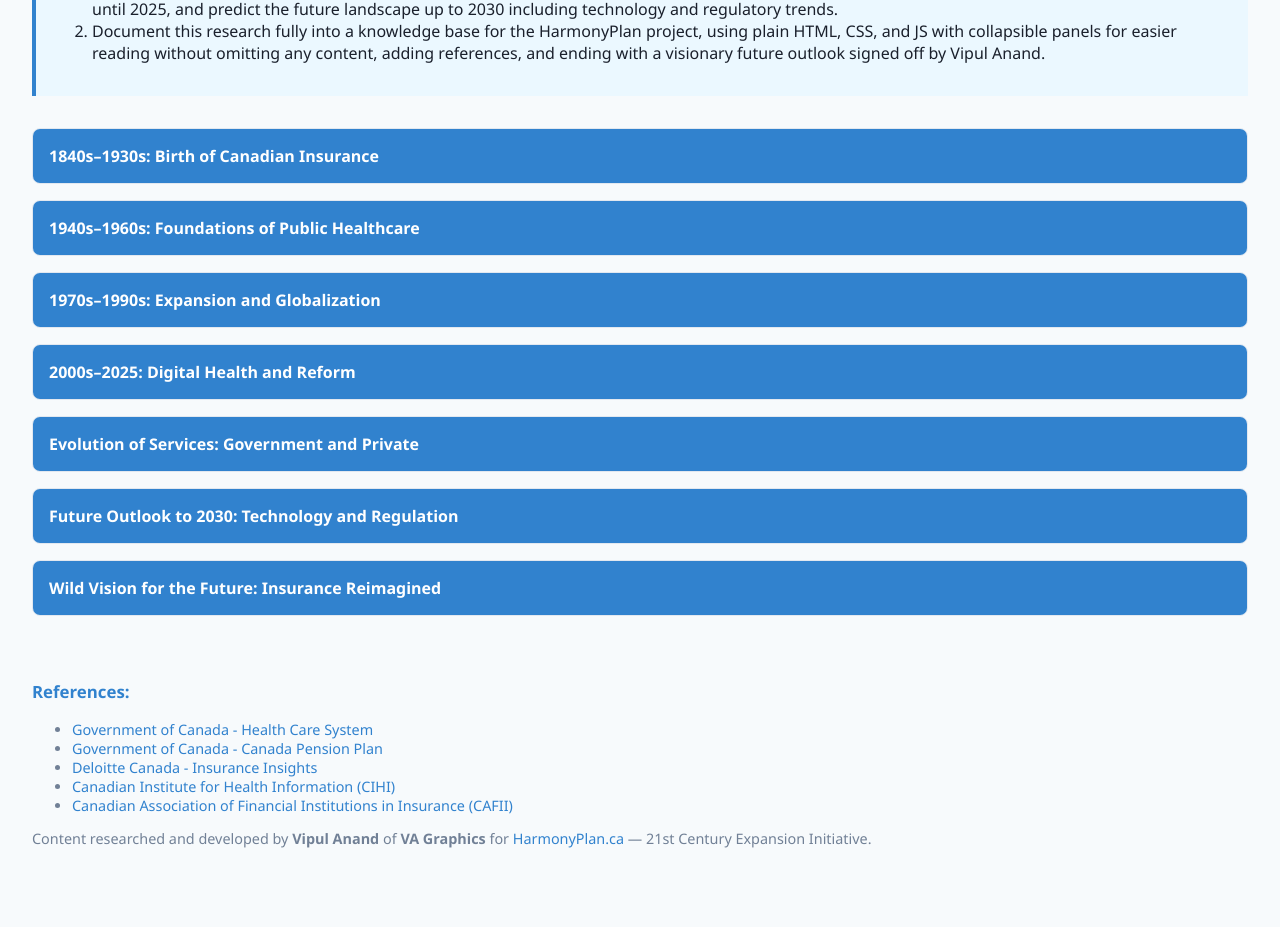
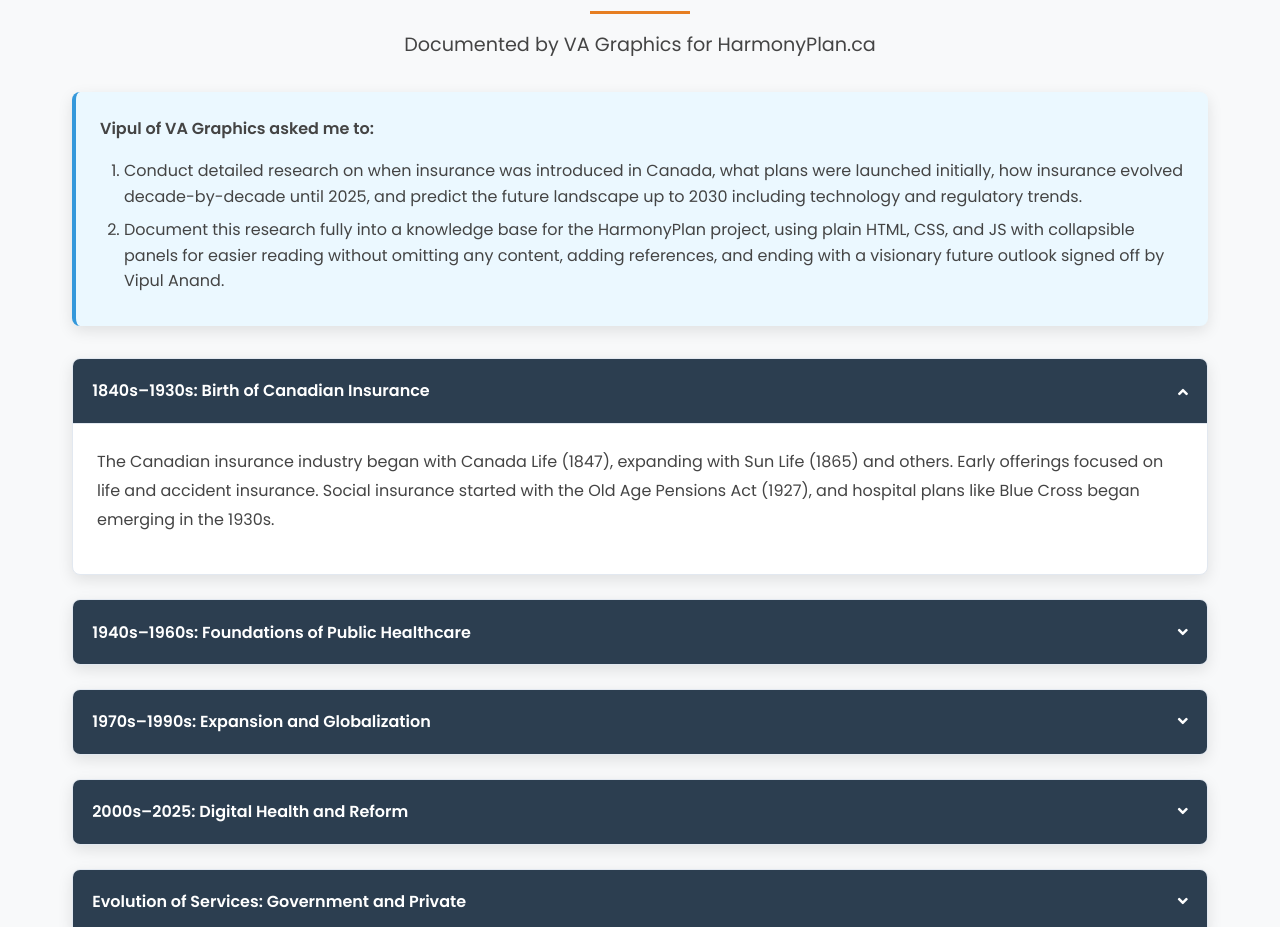
Before and after one commit to harmonyca25/kb, a plain HTML site: page hist/index.html in a window 1280 px wide. Shown: the part 250-1177 px from the top of the page. Before the commit the page ends 1145 px from the top, so only its background shows below. Drawn offline with Linux system fonts and the light colour scheme.

Commit message:
Update index.html

```diff
--- a/hist/index.html
+++ b/hist/index.html
@@ -6,58 +6,272 @@
   <title>Evolution of Insurance in Canada - HarmonyPlan Knowledge Base</title>
   <style>
     :root {
-      --primary: #1a202c;
-      --accent: #3182ce;
-      --background: #f7fafc;
+      --primary-color: #2c3e50;
+      --secondary-color: #3498db;
+      --accent-color: #e67e22;
+      --light-color: #f8f9fa;
+      --dark-color: #343a40;
+      --text-color: #444;
+      --white: #ffffff;
+      --shadow: 0 5px 15px rgba(0,0,0,0.1);
       --border: #e2e8f0;
-      --text-light: #718096;
+      --transition: all 0.3s ease;
     }
+
+    /* Logo styling */
+    .logo-text {
+      display: flex;
+      align-items: center;
+      font-size: 2.5rem;
+      letter-spacing: 0.5px;
+      font-family: 'Montserrat', sans-serif;
+      font-weight: 600;
+    }
+
+    .logo-harmony {
+      color: #34495e;
+      position: relative;
+      text-shadow: 0 1px 1px rgba(0,0,0,0.1);
+    }
+
+    .logo-plan {
+      color: #e67e22;
+      transition: color 0.3s ease, transform 0.3s ease;
+    }
+
+    .logo-harmony::after {
+      content: "";
+      display: inline-block;
+      width: 0.08em;
+    }
+
+    * {
+      margin: 0;
+      padding: 0;
+      box-sizing: border-box;
+    }
+
     body {
+      font-family: 'Poppins', 'Segoe UI', Tahoma, Geneva, Verdana, sans-serif;
+      background: var(--light-color);
+      color: var(--text-color);
+      line-height: 1.6;
+      padding: 0;
       margin: 0;
-      font-family: 'Segoe UI', Tahoma, Geneva, Verdana, sans-serif;
-      background: var(--background);
-      color: var(--primary);
+    }
+
+    .container {
+      max-width: 1200px;
+      margin: 0 auto;
       padding: 2rem;
     }
-    h1, h2, h3 {
-      color: var(--accent);
+
+    .logo-container {
+      display: flex;
+      justify-content: center;
+      margin-bottom: 2rem;
+      background-color: var(--white);
+      padding: 1.5rem;
+      border-radius: 8px;
+      box-shadow: var(--shadow);
     }
+
+    .logo {
+      max-width: 250px;
+      height: auto;
+    }
+
+    header {
+      margin-bottom: 2rem;
+      text-align: center;
+    }
+
+    h1 {
+      font-family: 'Montserrat', sans-serif;
+      font-size: 2.8rem;
+      font-weight: 700;
+      color: var(--primary-color);
+      margin-bottom: 1rem;
+      position: relative;
+      padding-bottom: 1rem;
+    }
+
+    h1:after {
+      content: '';
+      position: absolute;
+      bottom: 0;
+      left: 50%;
+      transform: translateX(-50%);
+      width: 100px;
+      height: 3px;
+      background-color: var(--accent-color);
+    }
+
+    .subtitle {
+      font-size: 1.2rem;
+      color: var(--text-color);
+      margin-bottom: 2rem;
+    }
+
+    .notification {
+      margin-bottom: 2rem;
+      padding: 1.5rem;
+      background: #ebf8ff;
+      border-left: 4px solid var(--secondary-color);
+      border-radius: 8px;
+      box-shadow: var(--shadow);
+    }
+
+    .notification p {
+      margin-bottom: 1rem;
+      font-weight: 600;
+    }
+
+    .notification ol {
+      padding-left: 1.5rem;
+    }
+
+    .notification li {
+      margin-bottom: 0.5rem;
+    }
+
     .panel {
       border: 1px solid var(--border);
       border-radius: 8px;
-      margin-bottom: 1rem;
+      margin-bottom: 1.5rem;
       overflow: hidden;
       background: white;
+      box-shadow: var(--shadow);
+      transition: var(--transition);
     }
+
+    .panel:hover {
+      transform: translateY(-5px);
+      box-shadow: 0 15px 30px rgba(0, 0, 0, 0.15);
+    }
+
     .panel-header {
-      background: var(--accent);
+      background: var(--primary-color);
       color: white;
-      padding: 1rem;
+      padding: 1.2rem;
       cursor: pointer;
-      font-weight: bold;
+      font-weight: 600;
+      display: flex;
+      justify-content: space-between;
+      align-items: center;
     }
+
+    .panel-header::after {
+      content: '\f107';
+      font-family: 'Font Awesome 5 Free';
+      font-weight: 900;
+      transition: var(--transition);
+    }
+
+    .panel-header.active::after {
+      transform: rotate(180deg);
+    }
+
     .panel-content {
-      padding: 1rem;
+      padding: 1.5rem;
       display: none;
-      line-height: 1.6;
+      line-height: 1.8;
+      border-top: 1px solid var(--border);
     }
+
+    .panel-content p {
+      margin-bottom: 1rem;
+    }
+
     footer {
       margin-top: 4rem;
+      padding: 2rem;
+      background: var(--white);
+      border-radius: 8px;
+      box-shadow: var(--shadow);
+    }
+
+    footer h3 {
+      font-family: 'Montserrat', sans-serif;
+      font-size: 1.5rem;
+      color: var(--primary-color);
+      margin-bottom: 1.5rem;
+      position: relative;
+      padding-bottom: 0.8rem;
+    }
+
+    footer h3:after {
+      content: '';
+      position: absolute;
+      bottom: 0;
+      left: 0;
+      width: 60px;
+      height: 2px;
+      background-color: var(--accent-color);
+    }
+
+    footer ul {
+      padding-left: 1.5rem;
+    }
+
+    footer li {
+      margin-bottom: 0.8rem;
+    }
+
+    footer a {
+      color: var(--secondary-color);
+      text-decoration: none;
+      transition: var(--transition);
+    }
+
+    footer a:hover {
+      color: var(--accent-color);
+      text-decoration: underline;
+    }
+
+    .copyright {
+      margin-top: 2rem;
+      padding-top: 1.5rem;
+      border-top: 1px solid var(--border);
+      text-align: center;
       font-size: 0.9rem;
       color: var(--text-light);
     }
-    a {
-      color: var(--accent);
+
+    .copyright a {
+      color: var(--accent-color);
       text-decoration: none;
+    }
+
+    @media (max-width: 768px) {
+      h1 {
+        font-size: 2.2rem;
+      }
+
+      .container {
+        padding: 1rem;
+      }
+
+      .panel-header {
+        padding: 1rem;
+      }
     }
   </style>
 </head>
 <body>
+  <div class="container">
+    <div class="logo-container">
+      <div class="logo-text">
+        <span class="logo-harmony">Harmony</span><span class="logo-plan">Plan</span>
+      </div>
+    </div>
 
+    <header>
       <h1>Evolution of Insurance in Canada</h1>
-  <p>Documented by VA Graphics for HarmonyPlan.ca</p>
+      <p class="subtitle">Documented by VA Graphics for HarmonyPlan.ca</p>
+    </header>
 
-  <div style="margin-bottom: 2rem; padding: 1rem; background: #ebf8ff; border-left: 4px solid #3182ce;">
+    <div class="notification">
       <p><strong>Vipul of VA Graphics</strong> asked me to:</p>
       <ol>
         <li>Conduct detailed research on when insurance was introduced in Canada, what plans were launched initially, how insurance evolved decade-by-decade until 2025, and predict the future landscape up to 2030 including technology and regulatory trends.</li>
@@ -127,15 +341,44 @@
         <li><a href="https://www.cihi.ca/en/" target="_blank">Canadian Institute for Health Information (CIHI)</a></li>
         <li><a href="https://www.cafii.com/" target="_blank">Canadian Association of Financial Institutions in Insurance (CAFII)</a></li>
       </ul>
-    <p>Content researched and developed by <strong>Vipul Anand</strong> of <strong>VA Graphics</strong> for <a href="https://harmonyplan.ca" target="_blank">HarmonyPlan.ca</a> — 21st Century Expansion Initiative.</p>
+      <p class="copyright">Content researched and developed by <strong>Vipul Anand</strong> of <strong>VA Graphics</strong> for <a href="https://harmonyplan.ca" target="_blank">HarmonyPlan.ca</a> — 21st Century Expansion Initiative.</p>
     </footer>
+  </div>
 
   <script>
+    // Add Font Awesome for panel icons
+    const fontAwesome = document.createElement('link');
+    fontAwesome.rel = 'stylesheet';
+    fontAwesome.href = 'https://cdnjs.cloudflare.com/ajax/libs/font-awesome/5.15.4/css/all.min.css';
+    document.head.appendChild(fontAwesome);
+
+    // Add Google Fonts
+    const googleFonts = document.createElement('link');
+    googleFonts.rel = 'stylesheet';
+    googleFonts.href = 'https://fonts.googleapis.com/css2?family=Montserrat:wght@400;600;700&family=Poppins:wght@300;400;500;600&display=swap';
+    document.head.appendChild(googleFonts);
+
+    // Panel toggle functionality
+    document.addEventListener('DOMContentLoaded', function() {
       const panels = document.querySelectorAll('.panel-header');
+
+      // Open the first panel by default
+      const firstPanel = document.querySelector('.panel-header');
+      const firstPanelContent = firstPanel.nextElementSibling;
+      firstPanel.classList.add('active');
+      firstPanelContent.style.display = 'block';
+
       panels.forEach(header => {
         header.addEventListener('click', () => {
           const content = header.nextElementSibling;
-        content.style.display = content.style.display === 'block' ? 'none' : 'block';
+          header.classList.toggle('active');
+
+          if (content.style.display === 'block') {
+            content.style.display = 'none';
+          } else {
+            content.style.display = 'block';
+          }
+        });
       });
     });
   </script>
```
Lines whose indentation alone changed are shown as unchanged.
